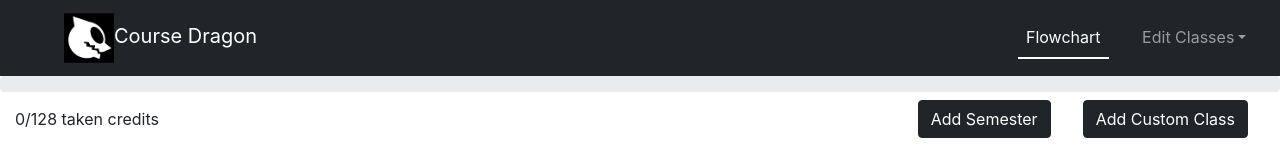
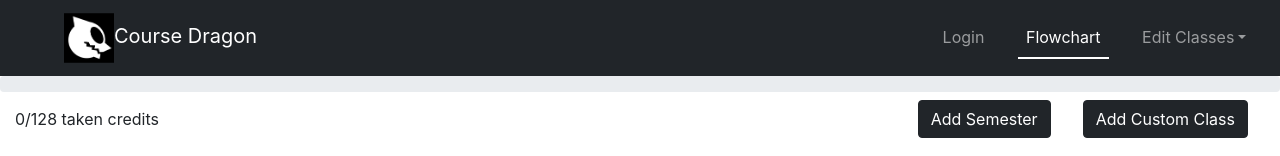
Before and after one commit to team-gt-ucd/course-dragon, a React (Vite) app in the folder root/frontend/: page / in a window 1280 px wide. Shown: the top 156 px of the page. Built offline with nearby package versions, Linux system fonts and the light colour scheme.

Commit message:
Login Button UI
Basic login button / popup for CourseDragon.

```diff
--- a/root/frontend/src/App.jsx
+++ b/root/frontend/src/App.jsx
@@ -13,6 +13,7 @@ import saveAs from 'file-saver';
 import Dropzone from 'react-dropzone';
 import AddCustomSemester from './CustomSemesterModal';
 import ProgressBar from 'react-bootstrap/ProgressBar';
+import LoginButton from './LoginButton.jsx'
 
 class App extends Component {
   constructor(props) {
@@ -405,6 +406,7 @@ class App extends Component {
       content = this.displayEditView();
     }
     let [takenHours, plannedHours, neededHours] = this.calculateTotalHours();
+
     // this return function in the render function will display the content
     // it creates the html code for the navbars and basic layout of the page
     // the {content} segment indicates that the html code from the variable above should be inserted
@@ -421,9 +423,14 @@ class App extends Component {
         <Navbar variant='dark' bg='dark'>
           <Navbar.Brand> <img src="src/dragonlogo.png" height="50px" width="50px"></img>Course Dragon</Navbar.Brand>
           <Nav>
+            <Nav.Link>
+              <LoginButton/>
+            </Nav.Link>
             <Nav.Link
               className={(this.state.Display === 'Flow') ? 'active' : 'inactive'}
-              onClick={() => this.menuClick(0)}>Flowchart</Nav.Link>
+              onClick={() => this.menuClick(0)}>
+                Flowchart
+            </Nav.Link>
             <NavDropdown
               className={((this.state.Display.startsWith('Edit')) ? 'active' : 'inactive')}
               onClick={() => this.menuClick(1)}
--- /dev/null
+++ b/root/frontend/src/LoginButton.jsx
@@ -0,0 +1,53 @@
+import React, { useState, useEffect } from 'react';
+import Button from 'react-bootstrap/Button';
+import Modal from 'react-bootstrap/Modal';
+import Form from 'react-bootstrap/Form';
+import StatusButtons from './StatusButtons';
+
+
+/*** Function to create a modal to add a custom class ***/
+function LoginButton (props) {
+  const [show, setShow] = useState(false);
+
+  const handleClose = () => setShow(false);
+  const handleShow = () => setShow(true);
+
+  // create Modal with form
+  return (
+    <div className="custom-login-button">
+      {/* <Button variant="dark" onClick={handleShow}>
+        Login
+      </Button> */}
+
+      <b1 onClick={handleShow}>
+        Login
+      </b1>
+
+      <Modal show={show} onHide={handleClose}>
+        <Modal.Header closeButton>
+          <Modal.Title>Login</Modal.Title>
+        </Modal.Header>
+        <Modal.Body>
+          <Form>
+            <Form.Group className="custom-login-button">
+            <Form.Label>Email:</Form.Label>
+              <Form.Control type="email"/>
+              <Form.Label>Password:</Form.Label>
+              <Form.Control type="password" />
+            </Form.Group>
+          </Form>
+        </Modal.Body>
+        <Modal.Footer>
+          <Button variant="secondary" onClick={handleClose}>
+            Close
+          </Button>
+          <Button variant="success" onClick={handleClose}>
+            Login
+          </Button>
+        </Modal.Footer>
+      </Modal>
+    </div>
+  );
+}
+
+export default LoginButton;
```
